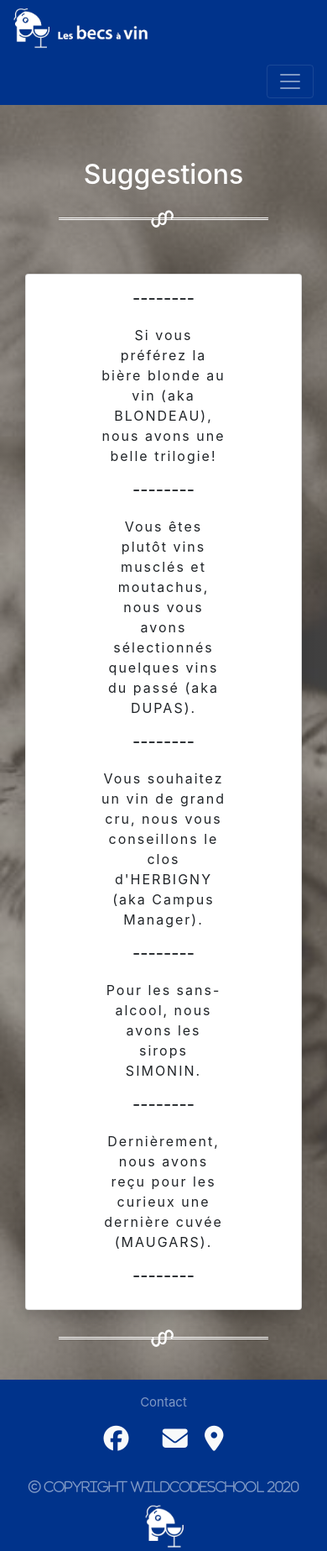
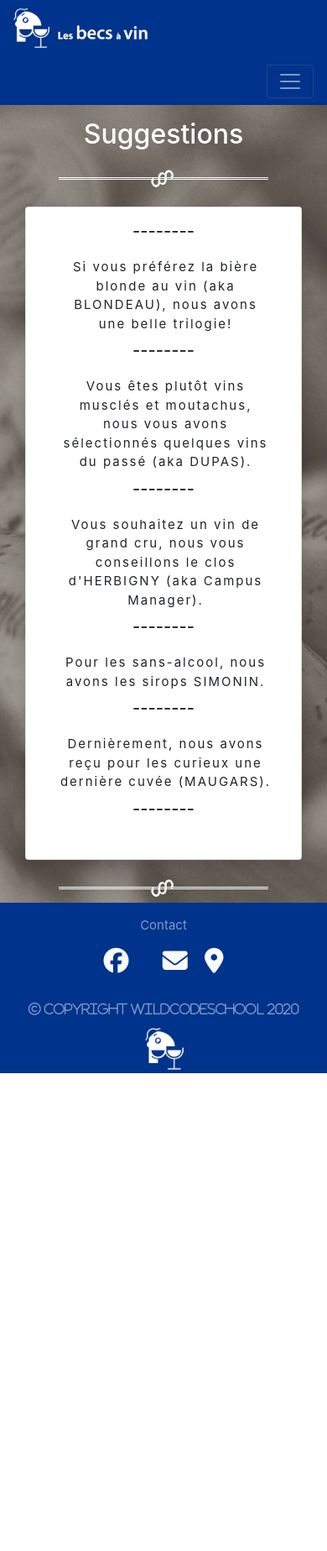
Before and after one commit to fredericbertrand/becsaVin, a Django app: page /suggestions/ in a window 390 px wide. Shown: the whole page at 84% size. After the commit the page ends 1278 px from the top, so only its background shows below. Run offline with Django 3.2, Linux system fonts and the light colour scheme; some libraries are stand-ins or nearby versions; grey boxes are pictures that could not be loaded.

Commit message:
responsive done

```diff
--- a/becsavin/main_app/static/main_app/css/style.css
+++ b/becsavin/main_app/static/main_app/css/style.css
@@ -173,3 +173,52 @@ a:active {
 #titlePartner {
   height: 11vh;
 }
+
+@media (max-width: 768px) {
+  .largeurcar {
+    height: 42vh !important;
+    width: 90vw !important;
+    margin-top: -1.9em !important;
+  }
+
+  .imgcar {
+    height: 42vh !important;
+    width: 90vw !important;
+  }
+
+  .aboutus {
+    padding: 1.5rem !important;
+  }
+
+  .aboutus-title {
+    font-size: 24px;
+  }
+
+  .aboutus-text {
+    text-align: center;
+    font-size: 15px;
+  }
+
+  .btn-group-lg > .btn,
+  .btn-lg {
+    font-size: 1rem;
+  }
+
+  .topPages {
+    margin-top: 0 !important;
+  }
+
+  hr.style-eight {
+    margin-bottom: 1rem !important;
+  }
+
+  .cardPages {
+    margin: 0 !important;
+    width: 69vw;
+    font-size: 15px;
+  }
+
+  .textBlock {
+    margin-bottom: 2rem !important;
+  }
+}
--- a/becsavin/main_app/templates/main_app/base.html
+++ b/becsavin/main_app/templates/main_app/base.html
@@ -103,7 +103,7 @@
     <div class="container-fluid hauteurbox">
         <div class="row">
             <div class="col-12">
-                <div class="mt-5">
+                <div class="topPages mt-5">
                     {% block content %}{% endblock %}
                 </div>
             </div>
--- a/becsavin/main_app/templates/main_app/carousel.html
+++ b/becsavin/main_app/templates/main_app/carousel.html
@@ -6,7 +6,7 @@
             <!-- Indicateurs -->
             <ul class="carousel-indicators">
 
-                {% for photos in list_pictures %}
+                {% for photos in list_pictures|slice:":4" %}
 
                 {% if forloop.first %}
 
--- a/becsavin/main_app/templates/main_app/suggestions.html
+++ b/becsavin/main_app/templates/main_app/suggestions.html
@@ -10,25 +10,28 @@
         <div class="card col-lg-12 my-3 shadow p-3 rounded">
             <div class="row">
                 <div class="col-md-8 offset-md-2">
-                    <div class="card-block px-3">
+                    <div class="card-block px-3 textBlock">
                         <h5 class="card-title text-center">--------</h5>
-                        <p class="card-text text-center my-2 mx-5 p-2">Si vous préférez la bière blonde au vin
+                        <p class="card-text text-center my-2 mx-5 p-2 cardPages">Si vous préférez la bière blonde au vin
                             (aka BLONDEAU), nous avons une belle trilogie!
                         </p>
                         <h5 class="card-title text-center">--------</h5>
-                        <p class="card-text text-center my-2 mx-5 p-2">Vous êtes plutôt vins musclés et moutachus,
+                        <p class="card-text text-center my-2 mx-5 p-2 cardPages">Vous êtes plutôt vins musclés et
+                            moutachus,
                             nous vous avons sélectionnés quelques vins du passé (aka DUPAS).
                         </p>
                         <h5 class="card-title text-center">--------</h5>
-                        <p class="card-text text-center my-2 mx-5 p-2">Vous souhaitez un vin de grand cru, nous
+                        <p class="card-text text-center my-2 mx-5 p-2 cardPages">Vous souhaitez un vin de grand cru,
+                            nous
                             vous conseillons le clos d'HERBIGNY (aka Campus Manager).
                         </p>
                         <h5 class="card-title text-center">--------</h5>
-                        <p class="card-text text-center my-2 mx-5 p-2">Pour les sans-alcool, nous avons les sirops
+                        <p class="card-text text-center my-2 mx-5 p-2 cardPages">Pour les sans-alcool, nous avons les
+                            sirops
                             SIMONIN.
                         </p>
                         <h5 class="card-title text-center">--------</h5>
-                        <p class="card-text text-center my-2 mx-5 p-2">Dernièrement, nous avons reçu pour les
+                        <p class="card-text text-center my-2 mx-5 p-2 cardPages">Dernièrement, nous avons reçu pour les
                             curieux une dernière cuvée (MAUGARS).
                         </p>
                         <h5 class="card-title text-center">--------</h5>
```
Also changed, not shown: becsavin/main_app/templates/main_app/baravin.html (+4 -3 lines), becsavin/main_app/templates/main_app/bistrot.html (+5 -4 lines), becsavin/main_app/templates/main_app/caviste.html (+4 -4 lines), becsavin/main_app/templates/main_app/propos.html (+6 -4 lines).
